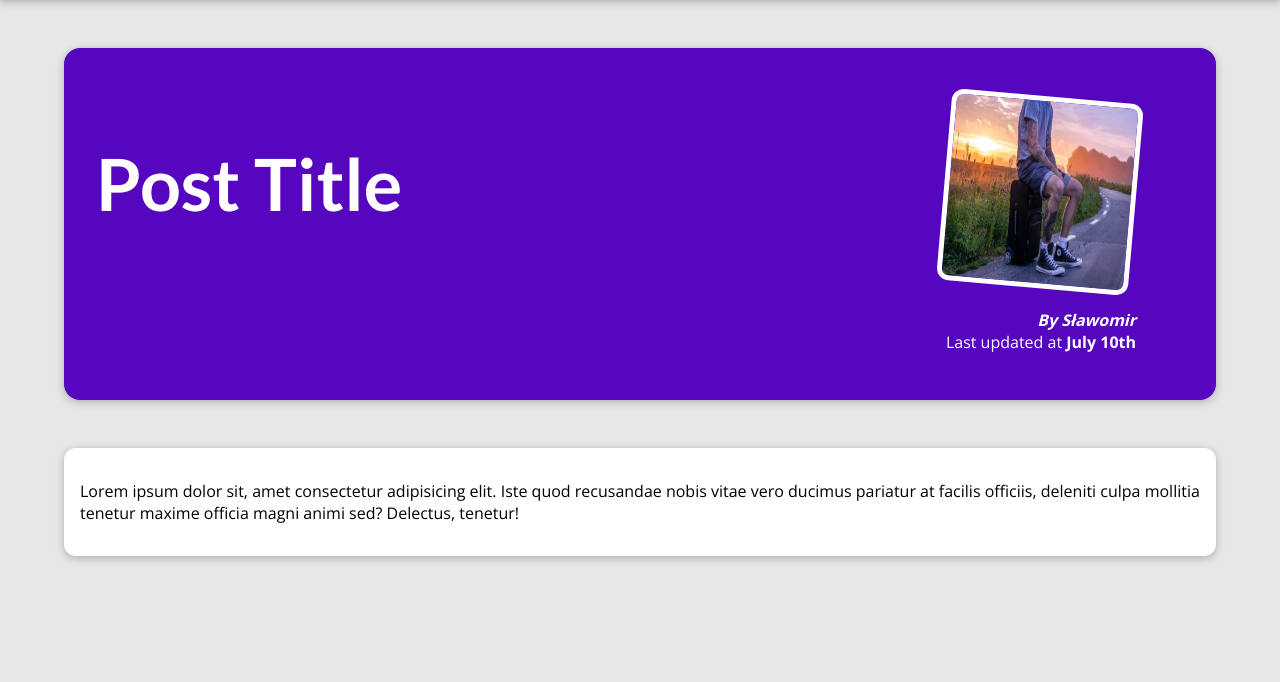
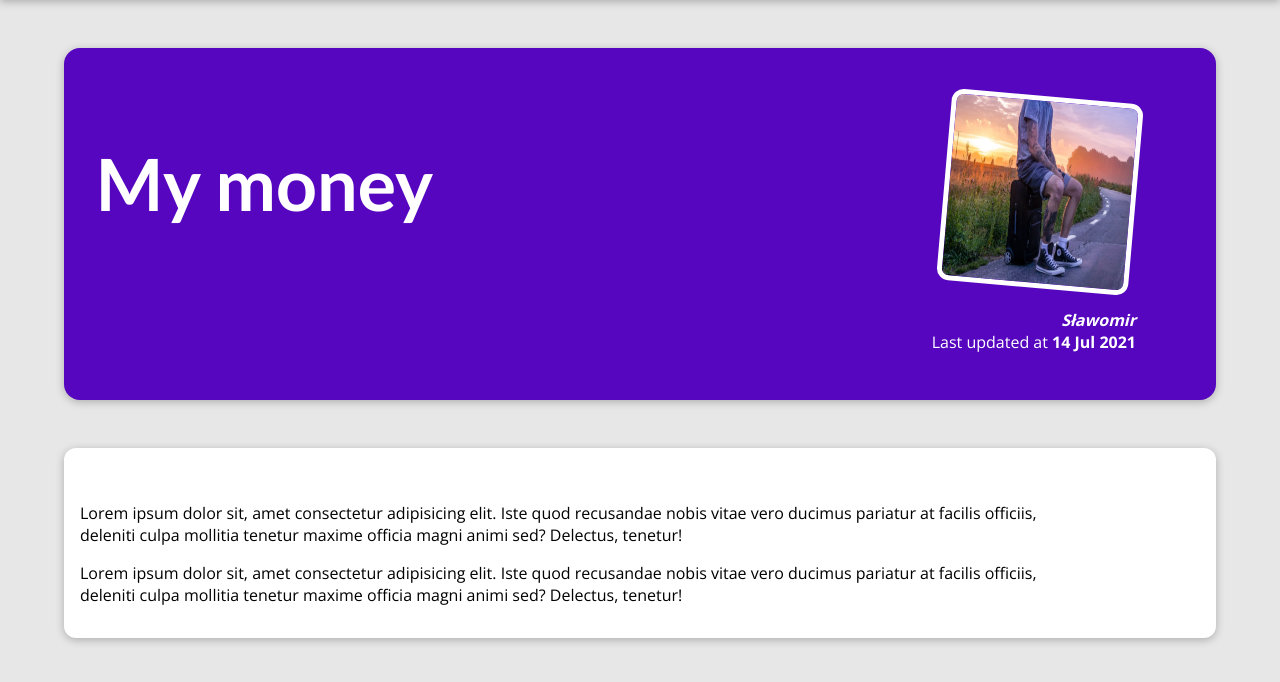
Before and after one commit to SlawomirAndrzejewski/django-course, a Django app: page /posts/my-money/ in a window 1280 px wide. Shown: the part 80-762 px from the top of the page. Run offline with Django 3.2, Linux system fonts and the light colour scheme.

Commit message:
End of first step in blog project

```diff
--- a/poletko/blog/templates/blog/all-posts.html
+++ b/poletko/blog/templates/blog/all-posts.html
@@ -15,9 +15,9 @@
     <h2>My Collected Posts</h2>
 
     <ul>
-        {% include 'blog/includes/post.html' %}
-        {% include 'blog/includes/post.html' %}
-        {% include 'blog/includes/post.html' %}
+        {% for post in posts %}
+            {% include 'blog/includes/post.html' %}
+        {% endfor %}
     </ul>
 </section>
 {% endblock %}
--- a/poletko/blog/templates/blog/includes/post.html
+++ b/poletko/blog/templates/blog/includes/post.html
@@ -3,7 +3,7 @@
 <li>
   <article class="post">
     <a href="{% url 'post_detail_page' post.slug %}">
-      <img src="{% static 'blog/images/'|add:post.image %}" alt="Travel" />
+      <img src="{% static 'blog/images/'|add:post.image %}" alt="{{ post.title }}" />
       <div class="post__content">
         <h3>{{ post.title }}</h3>
         <p>{{ post.excerpt }}</p>
--- a/poletko/blog/templates/blog/post-detail.html
+++ b/poletko/blog/templates/blog/post-detail.html
@@ -11,19 +11,17 @@
 
 {% block content %}
 <section id="summary">
-    <h2>Post Title</h2>
+    <h2>{{ post.title }}</h2>
     <article>
         <img src="{% static 'blog/images/traveler.jpg' %}" alt="Post Title">
-        <address>By Sławomir</address>
+        <address>{{ post.author }}</address>
         <div>
-            Last updated at <time>July 10th</time>
+            Last updated at <time>{{ post.date|date:'d M Y' }}</time>
         </div>
     </article>
 </section>
 
 <main>
-    <p>Lorem ipsum dolor sit, amet consectetur adipisicing elit. Iste quod recusandae nobis vitae vero ducimus pariatur at facilis officiis,
-    deleniti culpa mollitia tenetur maxime officia magni animi sed? Delectus, tenetur!
-    </p>
+    <p>{{ post.content|linebreaks }}</p>
 </main>
 {% endblock %}
--- a/poletko/blog/views.py
+++ b/poletko/blog/views.py
@@ -18,11 +18,11 @@ all_posts = [
         '''
     },
     {
-        'slug': 'my-traveling',
+        'slug': 'my-vegies',
         'image': 'traveler.jpg',
         'author': 'Sławomir',
         'date': date(2021, 7, 14),
-        'title': 'My travels',
+        'title': 'My vegies',
         'excerpt': 'There is nothing like traveling!',
         'content': '''
             Lorem ipsum dolor sit, amet consectetur adipisicing elit. Iste quod recusandae nobis vitae vero ducimus pariatur at facilis officiis,
@@ -33,11 +33,11 @@ all_posts = [
         '''
     },
     {
-        'slug': 'my-traveling',
+        'slug': 'my-money',
         'image': 'traveler.jpg',
         'author': 'Sławomir',
         'date': date(2021, 7, 14),
-        'title': 'My travels',
+        'title': 'My money',
         'excerpt': 'There is nothing like traveling!',
         'content': '''
             Lorem ipsum dolor sit, amet consectetur adipisicing elit. Iste quod recusandae nobis vitae vero ducimus pariatur at facilis officiis,
@@ -64,8 +64,13 @@ def starting_page(request):
 
 
 def posts(request):
-    return render(request, 'blog/all-posts.html')
+    return render(request, 'blog/all-posts.html', {
+        'posts': all_posts
+    })
 
 
 def post_detail(request, slug):
-    return render(request, 'blog/post-detail.html')
+    identified_post = next(post for post in all_posts if post['slug'] == slug)
+    return render(request, 'blog/post-detail.html', {
+        'post': identified_post
+    })
```
Also changed, not shown: poletko/templates/404.html (added, +10 -0 lines).
